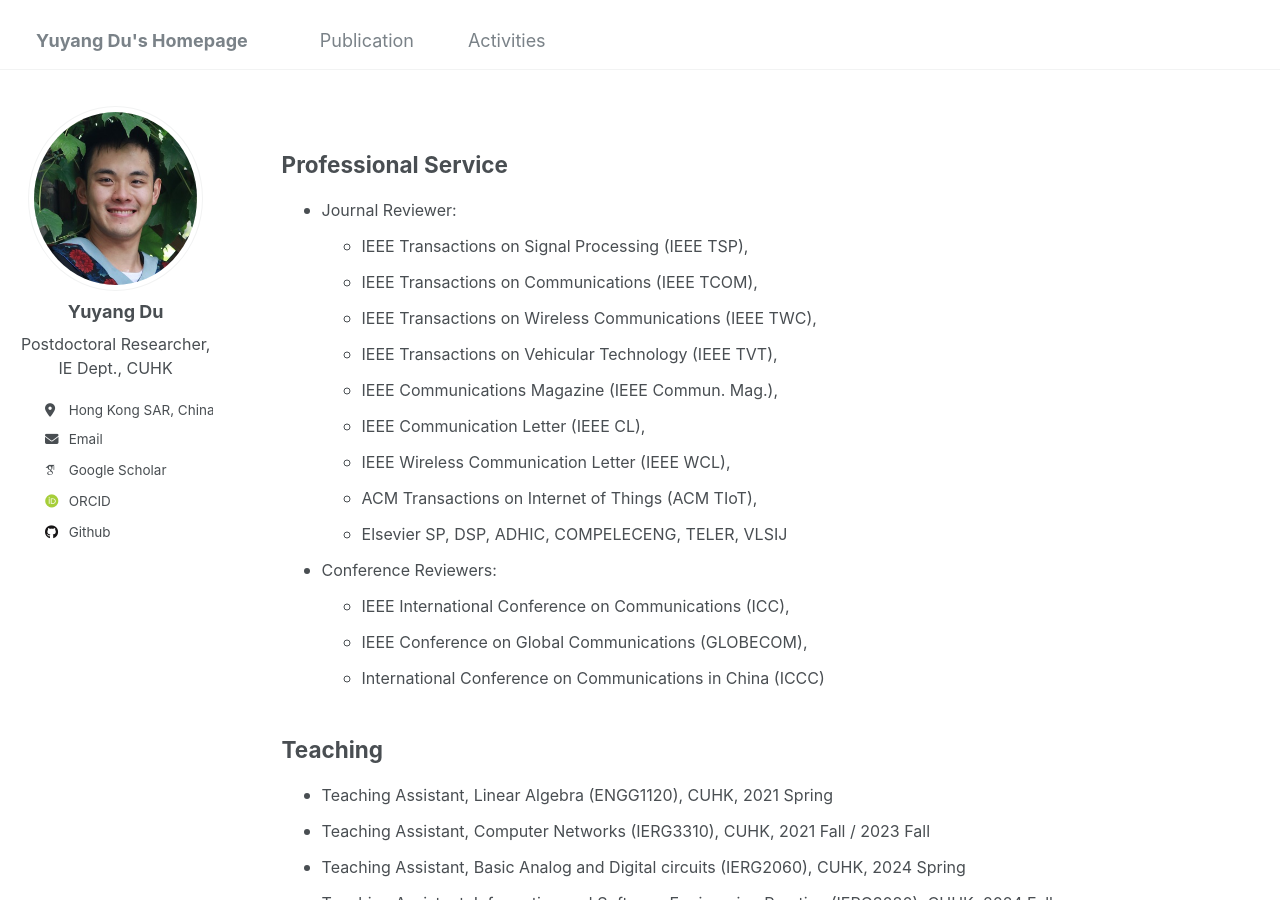
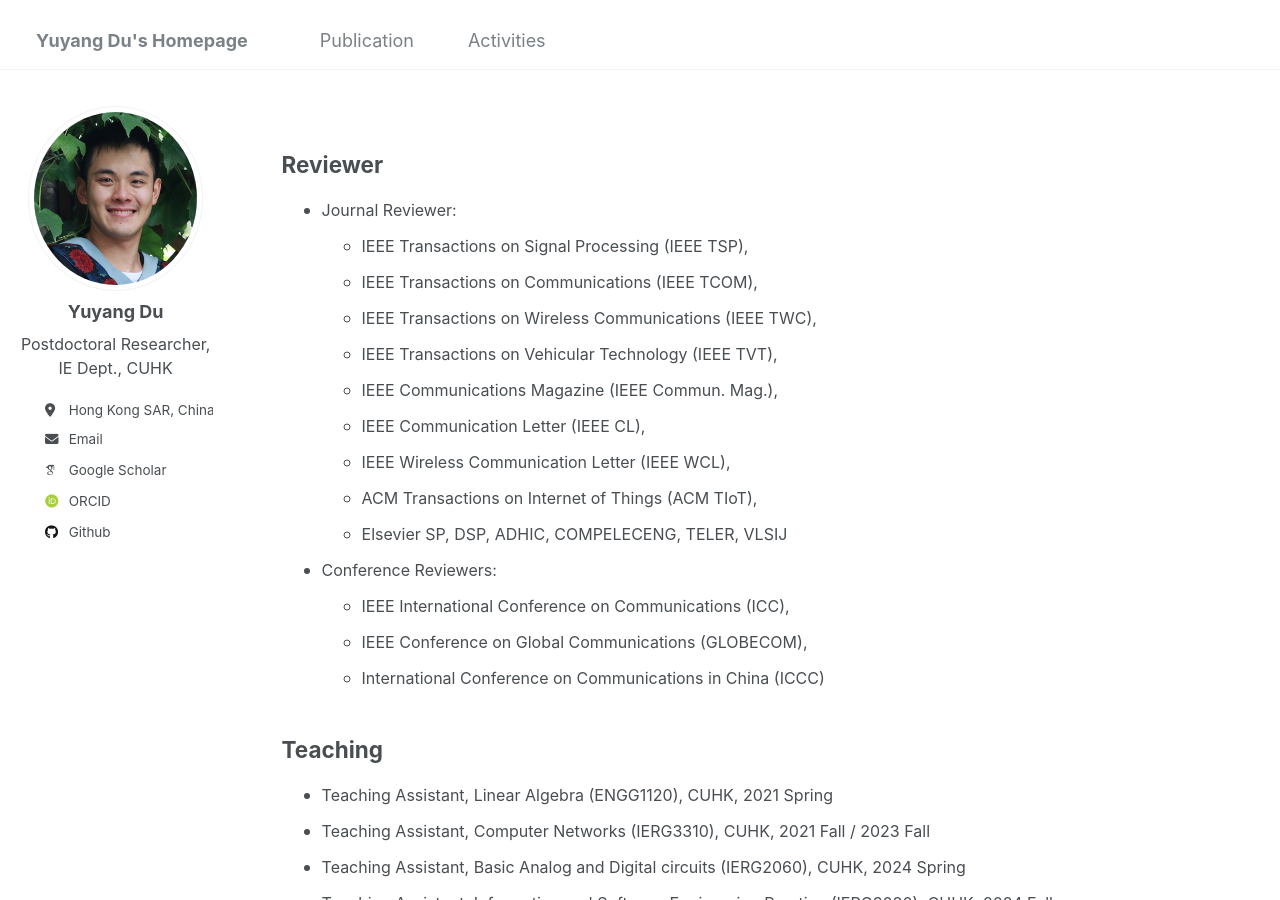
Before and after one commit to yuyangdu01/yuyangdu01.github.io, a Jekyll site: the page built from _pages/cv.md, in a window 1280 px wide and 900 px high. Built offline with Jekyll 4.4.1, drawn with Linux system fonts in a browser that asks for light colours; some web fonts are replaced.

Commit message:
Update cv.md

```diff
--- a/_pages/cv.md
+++ b/_pages/cv.md
@@ -7,8 +7,7 @@ redirect_from:
   - /resume
 ---
 
-
-Professional Service
+Reviewer
 ------
 * <font size=3>Journal Reviewer:</font>
   + <font size=3>IEEE Transactions on Signal Processing (IEEE TSP),</font>
```
